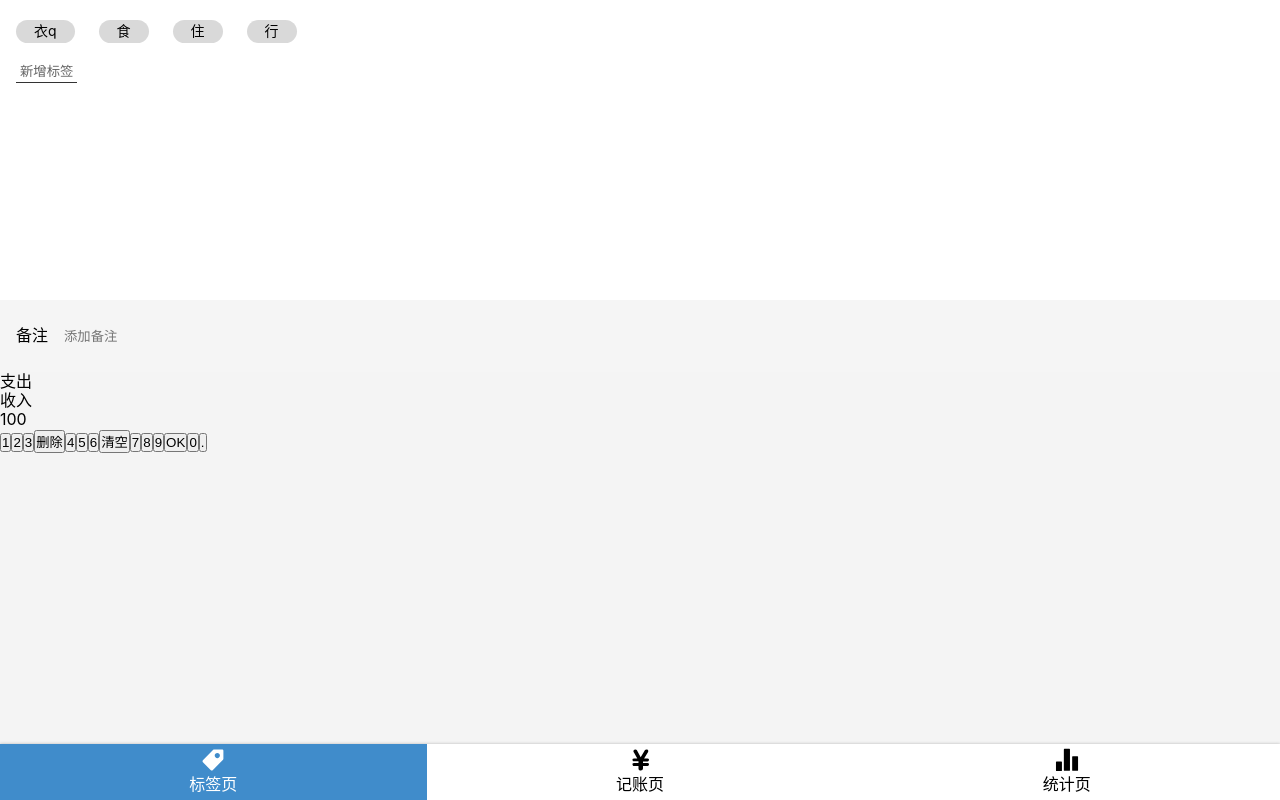
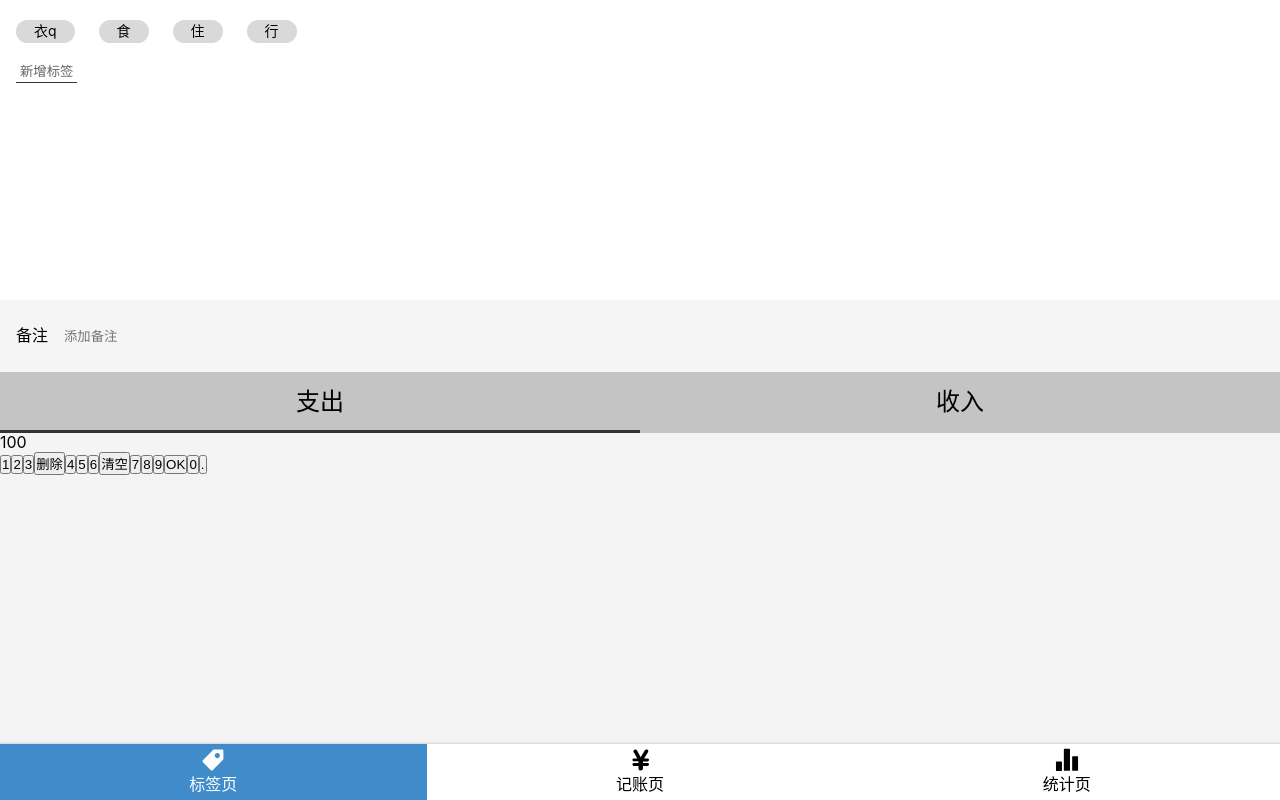
Before and after one commit to Jokerguo/money-react, a React app: page /#/tags in a window 1280 px wide. Built offline with nearby package versions, Linux system fonts and the light colour scheme; the HTML template or start-up script is replaced by a standard one.

Commit message:
支出收入样式

```diff
--- a/src/views/Tags.tsx
+++ b/src/views/Tags.tsx
@@ -52,7 +52,27 @@
   }
 `;
 const CategorySection = styled.section`
-
+  font-size: 24px;
+  background: #c4c4c4;
+  text-align: center;
+  > ul{
+    display: flex;
+    > li{
+      width: 50%;
+      padding: 16px 0;
+      position: relative;
+      &.selected::after{
+        content: '';
+        display: block;
+        height: 3px;
+        background: #333;
+        width: 100%;
+        position: absolute;
+        bottom: 0;
+        left: 0;
+      }
+    }
+  }
 `;
 const NumberPadSection = styled.section`
 
@@ -77,10 +97,10 @@
         </label>
       </NoteSection>
       <CategorySection>
-        <ol>
-          <li>支出</li>
+        <ul>
+          <li className="selected">支出</li>
           <li>收入</li>
-        </ol>
+        </ul>
       </CategorySection>
       <NumberPadSection>
         <div>
```
